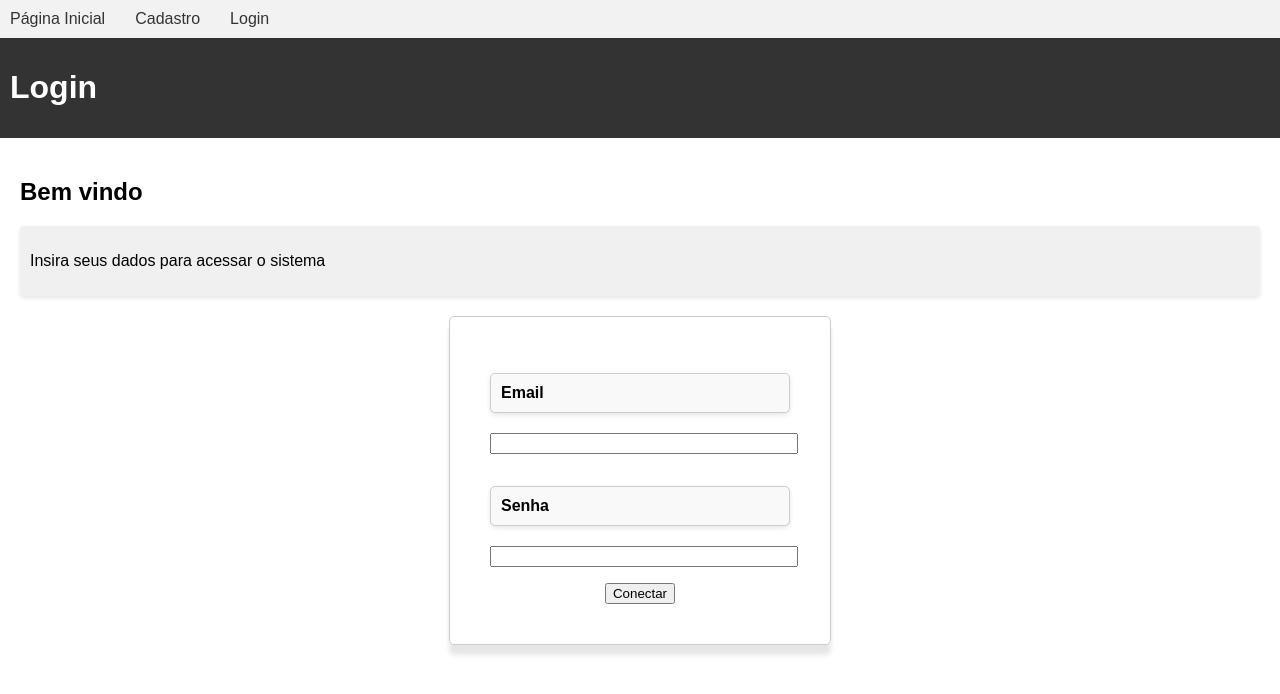
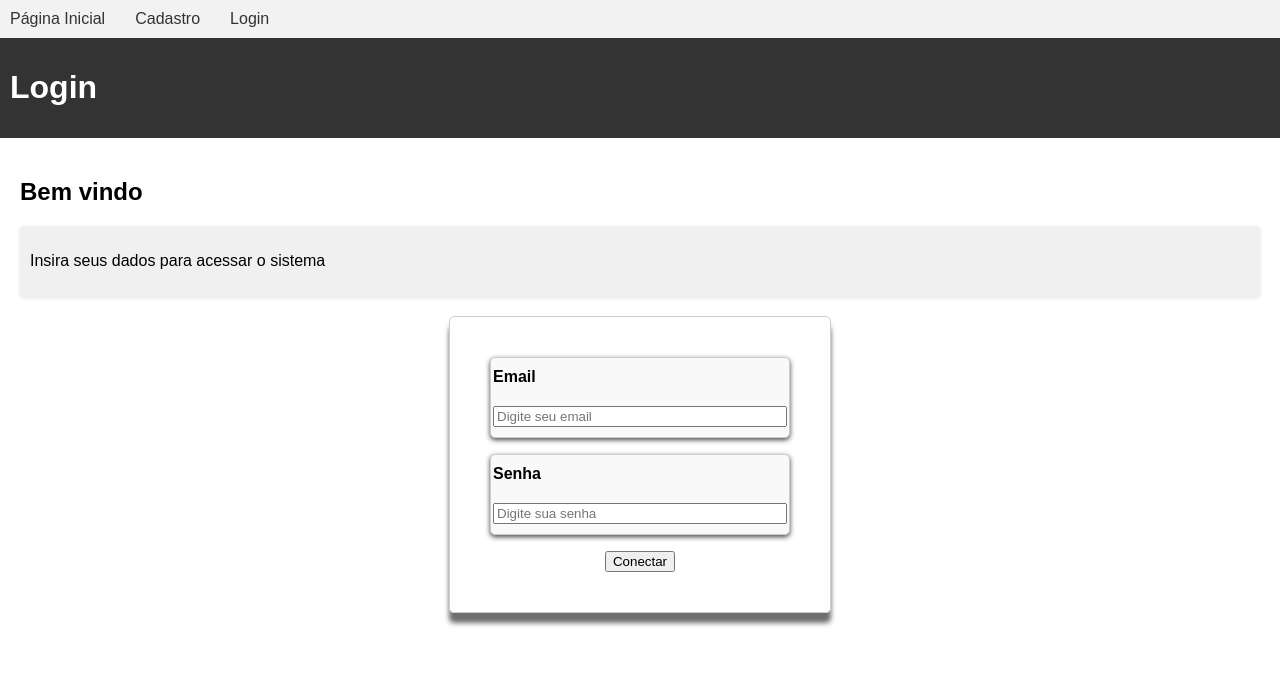
Before and after one commit to PauloMateusCunhaSampaio/sishab, a React (Vite) app in the folder front/: page /login in a window 1280 px wide. Shown: the top 694 px of the page. Built offline with nearby package versions, Linux system fonts and the light colour scheme.

Commit message:
shadow box front

```diff
--- a/front/index.html
+++ b/front/index.html
@@ -4,7 +4,7 @@
     <meta charset="UTF-8" />
     <link rel="icon" type="image/svg+xml" href="/vite.svg" />
     <meta name="viewport" content="width=device-width, initial-scale=1.0" />
-    <title>Vite + React</title>
+    <title>SISHAB-WEB</title>
   </head>
   <body>
     <div id="root"></div>
--- a/front/src/routes/Cadastro.jsx
+++ b/front/src/routes/Cadastro.jsx
@@ -9,6 +9,14 @@ export default function Cadastro() {
     const [email, setEmail] = useState("");
     const [senha, setSenha] = useState("");
 
+    const handleClick = async (e) => {
+        e.preventDefault();
+        console.log(nome, email, senha)
+
+        setEmail("")
+        setNome("")
+        setSenha("")
+    }
     return (
         <>
             <Navbar cons={false} />
--- a/front/src/routes/Consultas.jsx
+++ b/front/src/routes/Consultas.jsx
@@ -45,7 +45,6 @@ export default function Consultas() {
                 </div>
 
                 <div id='consultas-container'>
-                <div id='select-cons'>
                 <select id="{caixinha}" name="consulta" onChange={e => setValue(e.target.value)} value={value}>
                     {array.map((item) => {
                         return (
@@ -54,7 +53,6 @@ export default function Consultas() {
                     })
                     }
                 </select>
-                </div>
                 <div id='btn-consultas'>
                 <Btn txt={"Consultar"} click={e => handleClick(e)} />
                 </div>
--- a/front/src/routes/Home.jsx
+++ b/front/src/routes/Home.jsx
@@ -32,9 +32,10 @@ export default function Home() {
                 <Navbar cons={false} />
                 <div>
                     <h1 className='aside'>Sistema de Habitação - SISHAB</h1>
+                    <img src="src/img/messinho.jpg" alt="messi"></img>
                     <div id="home-container">
-                    <h2>Current Location</h2>
-                    <p>City: {currLocation} </p>
+                    <h2>Localização atual</h2>
+                    <p className='custom-paragraph'>Cidade: {currLocation} </p>
 
                     </div>
                 </div>
--- a/front/src/routes/Login.jsx
+++ b/front/src/routes/Login.jsx
@@ -24,6 +24,7 @@ export default function Login() {
         }*/window.location.href = "/consultas";
     }
 
+
         return (
             <>
                 <Navbar cons={false} />
@@ -38,22 +39,24 @@ export default function Login() {
                         <p>Insira seus dados para acessar o sistema</p>
                     </div>
                     <div className="container">
-                        <div>
-                            <p className="custom-paragraph">Email</p>
+                        <div className="custom-paragraph">
+                        <span>Email</span>
                             <input
                                 className='input'
                                 type="email"
                                 value={email}
                                 onChange={(e, key) => setEmail(e.target.value)}
+                                placeholder='Digite seu email'
                             />
                         </div>
-                        <div>
-                            <p className="custom-paragraph">Senha</p>
+                        <div className="custom-paragraph">
+                            <span>Senha</span>
                             <input
                                 className='input'
                                 type="senha"
                                 value={senha}
                                 onChange={(e, key) => setSenha(e.target.value)}
+                                placeholder='Digite sua senha'
                             />
                         </div>
                         <div className='btn'>
--- a/front/src/styles.css
+++ b/front/src/styles.css
@@ -55,7 +55,7 @@ footer {
   padding: 40px;
   border: 1px solid #ccc;
   border-radius: 5px;
-  box-shadow: 0 10px 5px rgba(0, 0, 0, 0.1);
+  box-shadow: 0 10px 5px rgba(15, 13, 13, 0.603);
   display: flex;
   flex-direction: column;
 }
@@ -79,7 +79,7 @@ footer {
   padding: 40px;
   border: 1px solid #ccc;
   border-radius: 5px;
-  box-shadow: 0 10px 5px rgba(0, 0, 0, 0.1);
+  box-shadow: 0 10px 5px rgba(0, 0, 0, 0.336);
   display: flex;
   flex-direction: column;
   position: fixed;
@@ -91,10 +91,11 @@ footer {
   color: #000000;
   font-weight: bold;
   padding: 10px;
+  padding-left: 2px;
   background-color: #f9f9f9;
   border: 1px solid #ccc;
   border-radius: 5px;
-  box-shadow: 0 2px 5px rgba(0, 0, 0, 0.1);
+  box-shadow: 0 2px 5px rgba(0, 0, 0, 0.726);
 }
 
 #select-cons {
```
Also changed, not shown: front/src/img/messinho.jpg (added).
